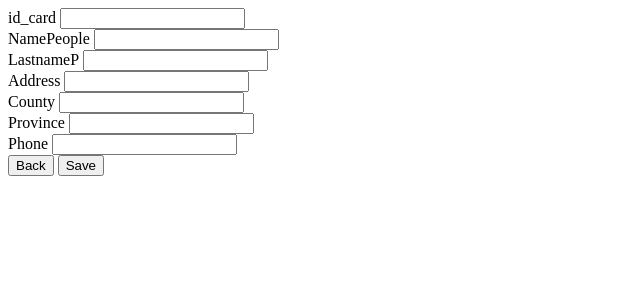
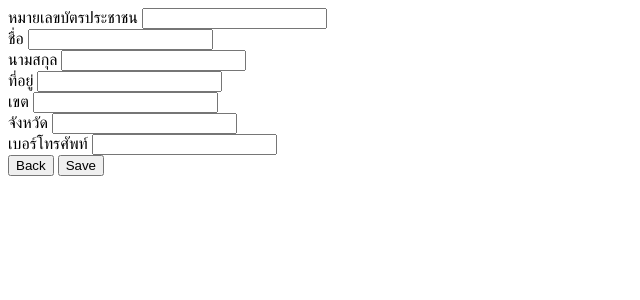
Before and after one commit to KanyanutM/db21_123, a PHP site: page /views/people/newPeople.php in a window 1280 px wide. Shown: the top 300 px of the page, without its empty margins (0-640 px from the left). Run offline with PHP 8.4, Linux system fonts and the light colour scheme.

Commit message:
Update newPeople.php

```diff
--- a/views/people/newPeople.php
+++ b/views/people/newPeople.php
@@ -1,12 +1,12 @@
 <form method="get" action="">
 
-    <label>id_card <input type="text" name="id_card" /> </label><br>
-    <label>NamePeople <input type="text" name="NamePeople" /> </label><br>
-    <label>LastnameP <input type="text" name="LastnameP" /> </label><br>
-    <label>Address <input type="text" name="Address" /> </label><br>
-    <label>County <input type="text" name="County" /> </label><br>
-    <label>Province <input type="text" name="Province" /> </label><br>
-    <label>Phone <input type="text" name="Phone" /> </label><br>
+    <label>หมายเลขบัตรประชาชน <input type="text" name="id_card" /> </label><br>
+    <label>ชื่อ <input type="text" name="NamePeople" /> </label><br>
+    <label>นามสกุล <input type="text" name="LastnameP" /> </label><br>
+    <label>ที่อยู่ <input type="text" name="Address" /> </label><br>
+    <label>เขต <input type="text" name="County" /> </label><br>
+    <label>จังหวัด <input type="text" name="Province" /> </label><br>
+    <label>เบอร์โทรศัพท์ <input type="text" name="Phone" /> </label><br>
 
     <input type="hidden" name="controller" value="people"/>
     <button type="submit" name="action" value="index">Back</button>
```
